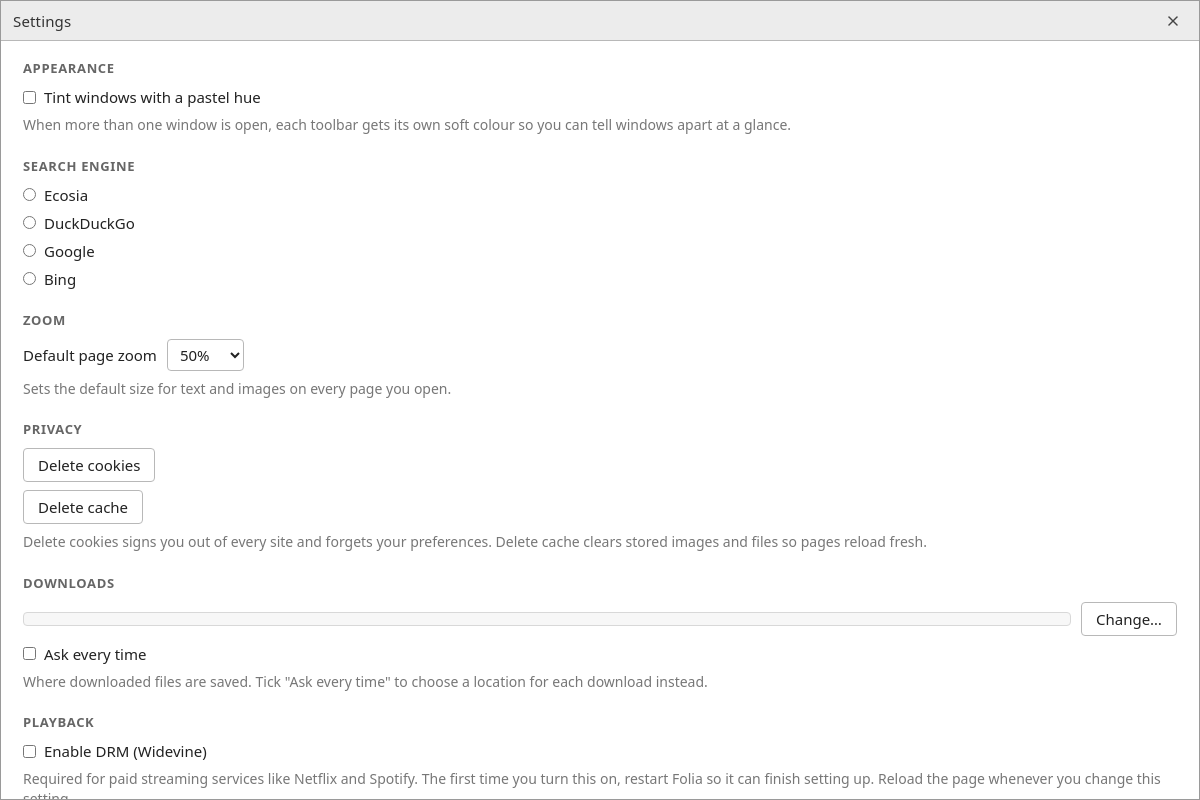
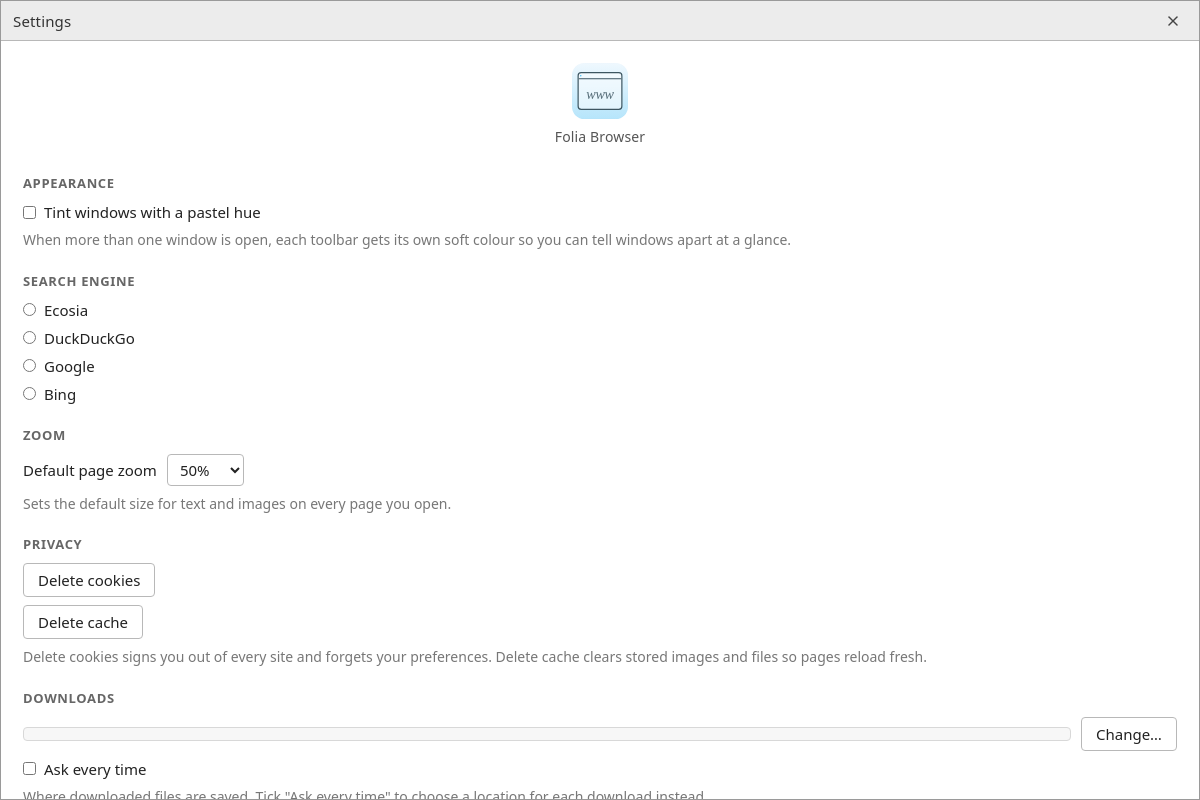
Before and after one commit to lhdharris/folia-browser, an Electron app: page electron-app/renderer/settings.html in a window 1200 px wide. Drawn offline with Linux system fonts and the light colour scheme; no server answers.

Commit message:
Folia Browser 1.1.4: show version under icon in settings
Settings page gains a small banner at the top of the scroll area: the
Folia icon at 56px with the running version centred underneath
("Folia Browser 1.1.4"). Version comes from app.getVersion() via a new
`get-app-version` IPC handler exposed on the preload bridge as
wm.getAppVersion(). Bumped package.json to 1.1.4.

```diff
--- a/electron-app/main.js
+++ b/electron-app/main.js
@@ -691,6 +691,7 @@
 
 // IPC: settings
 ipcMain.handle('get-settings', () => settings);
+ipcMain.handle('get-app-version', () => app.getVersion());
 ipcMain.on('settings-save', (_e, updated) => {
   const prev = settings;
   settings = { ...settings, ...updated };
--- a/electron-app/package.json
+++ b/electron-app/package.json
@@ -1,6 +1,6 @@
 {
   "name": "folia-browser",
-  "version": "1.1.3",
+  "version": "1.1.4",
   "description": "Folia Browser — frameless single-page Electron browser. No tabs; every popup gets its own window. Widevine via Castlabs ECS.",
   "main": "main.js",
   "author": {
--- a/electron-app/preload.js
+++ b/electron-app/preload.js
@@ -7,6 +7,7 @@
   toggleMaximize:  () => ipcRenderer.send('wm-maximize'),
   getSettings:     () => ipcRenderer.invoke('get-settings'),
   saveSettings:    (s) => ipcRenderer.send('settings-save', s),
+  getAppVersion:   () => ipcRenderer.invoke('get-app-version'),
   resolveUrl:      (input) => ipcRenderer.invoke('resolve-url', input),
   deleteCookies:   () => ipcRenderer.invoke('delete-cookies'),
   deleteCache:     () => ipcRenderer.invoke('delete-cache'),
--- a/electron-app/renderer/settings.css
+++ b/electron-app/renderer/settings.css
@@ -69,6 +69,26 @@
   display: flex;
   flex-direction: column;
   gap: 22px;
+}
+
+#version-banner {
+  display: flex;
+  flex-direction: column;
+  align-items: center;
+  gap: 8px;
+  padding: 4px 0 6px;
+}
+
+#version-banner img {
+  width: 56px;
+  height: 56px;
+  display: block;
+}
+
+#version-banner .version-text {
+  font-size: 14px;
+  color: #555;
+  letter-spacing: 0.01em;
 }
 
 section {
--- a/electron-app/renderer/settings.html
+++ b/electron-app/renderer/settings.html
@@ -22,6 +22,11 @@
     </header>
 
     <main>
+      <div id="version-banner">
+        <img src="folia-icon.svg" alt="" aria-hidden="true">
+        <div class="version-text">Folia Browser <span id="version-number"></span></div>
+      </div>
+
       <section>
         <h2>Appearance</h2>
         <label><input type="checkbox" id="pastel-toggle"> Tint windows with a pastel hue</label>
--- a/electron-app/renderer/settings.js
+++ b/electron-app/renderer/settings.js
@@ -17,6 +17,9 @@
 }
 
 async function init() {
+  window.wm.getAppVersion().then((v) => {
+    document.getElementById('version-number').textContent = v || '';
+  });
   defaultDownloadPath = await window.wm.getDefaultDownloadPath();
   const s = await window.wm.getSettings();
   const engine = s.searchEngine || 'ecosia';
```
Also changed, not shown: CHANGELOG.md.
